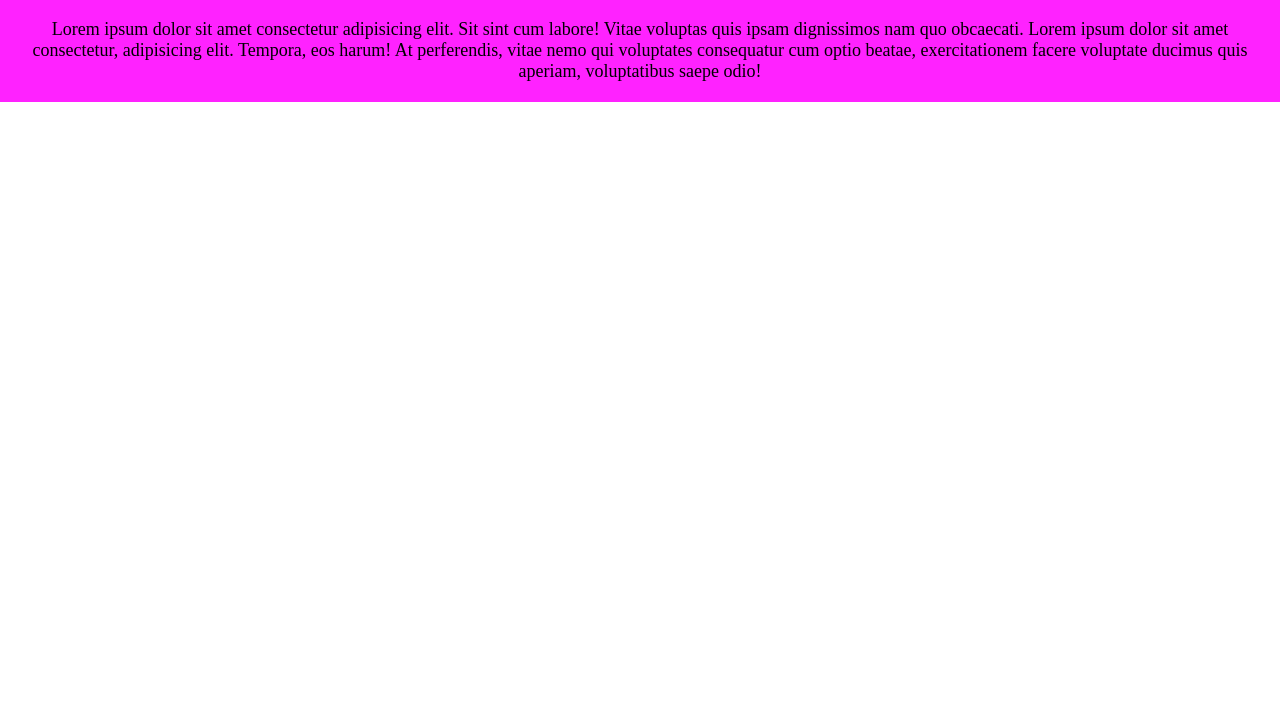
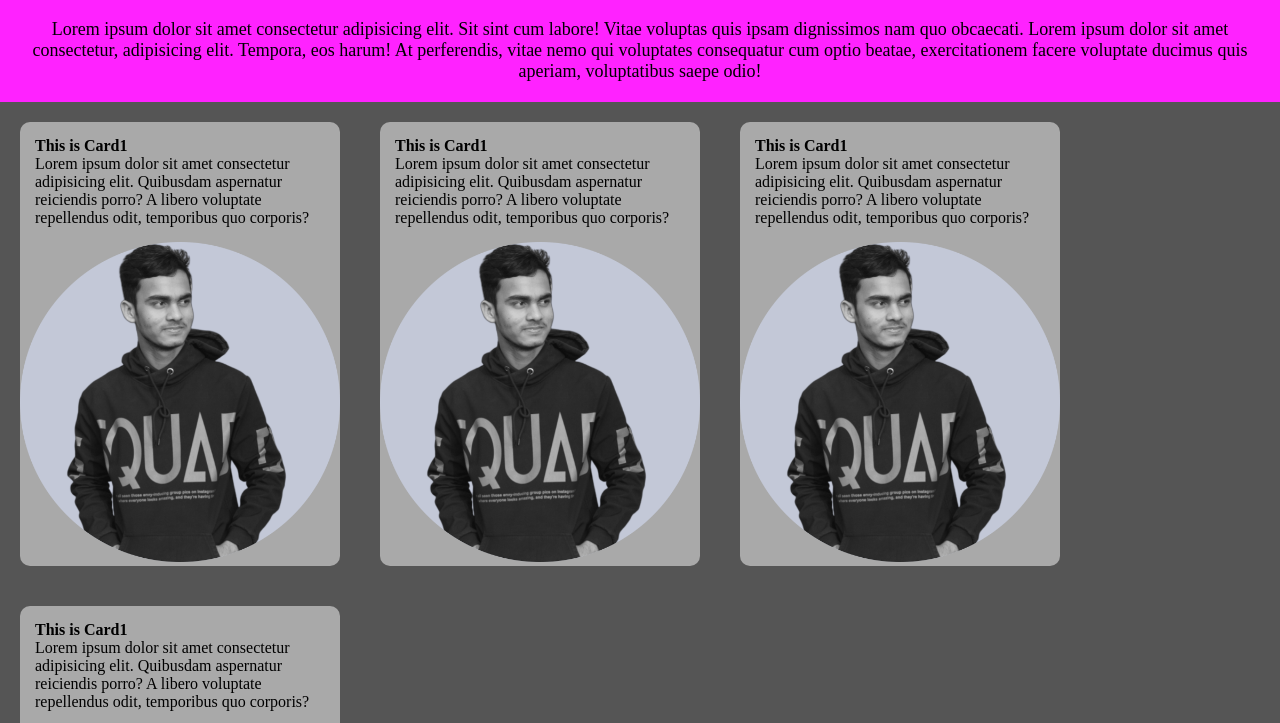
Before and after one commit to Mustakahmmed-dev/sample-project1, a plain HTML site: page index.html in a window 1280 px wide. Shown: the part 75-798 px from the top of the page. Drawn offline with Linux system fonts and the light colour scheme.

Commit message:
Added some cards with my picture

```diff
--- a/index.css
+++ b/index.css
@@ -21,3 +21,26 @@
     font-family: 'Times New Roman', Times, serif;
 
 }
+/* Here is the gallery */
+.gallery{
+    width: 100%;
+    box-sizing: border-box;
+    background-color: #555;
+    display: flex;
+    flex-wrap: wrap;
+}
+.card{
+    width:25%;
+    box-sizing: border-box;
+    background-color: darkgray;
+    border-radius: 10px;
+    margin: 20px;
+}
+.card .card-desc{
+    width: 100%;
+    padding: 15px;
+    box-sizing: border-box;
+}
+.card img{
+    width: 100%;
+}
--- a/index.html
+++ b/index.html
@@ -14,5 +14,35 @@
        </div>
 
     </div>
+    <div class="gallery">
+        <div class="card">
+            <div class="card-desc">
+                <h4>This is Card1</h4>
+                <p>Lorem ipsum dolor sit amet consectetur adipisicing elit. Quibusdam aspernatur reiciendis porro? A libero voluptate repellendus odit, temporibus quo corporis?</p>
+            </div>
+           <img src="images/profile-photo.png" alt="">
+        </div>
+        <div class="card">
+            <div class="card-desc">
+                <h4>This is Card1</h4>
+                <p>Lorem ipsum dolor sit amet consectetur adipisicing elit. Quibusdam aspernatur reiciendis porro? A libero voluptate repellendus odit, temporibus quo corporis?</p>
+            </div>
+           <img src="images/profile-photo.png" alt="">
+        </div>
+        <div class="card">
+            <div class="card-desc">
+                <h4>This is Card1</h4>
+                <p>Lorem ipsum dolor sit amet consectetur adipisicing elit. Quibusdam aspernatur reiciendis porro? A libero voluptate repellendus odit, temporibus quo corporis?</p>
+            </div>
+           <img src="images/profile-photo.png" alt="">
+        </div>
+        <div class="card">
+            <div class="card-desc">
+                <h4>This is Card1</h4>
+                <p>Lorem ipsum dolor sit amet consectetur adipisicing elit. Quibusdam aspernatur reiciendis porro? A libero voluptate repellendus odit, temporibus quo corporis?</p>
+            </div>
+           <img src="images/profile-photo.png" alt="">
+        </div>
+    </div>
 </body>
 </html>
```
Also changed, not shown: images/profile-photo.png (added).
